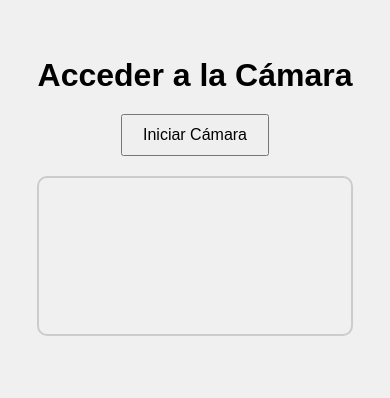
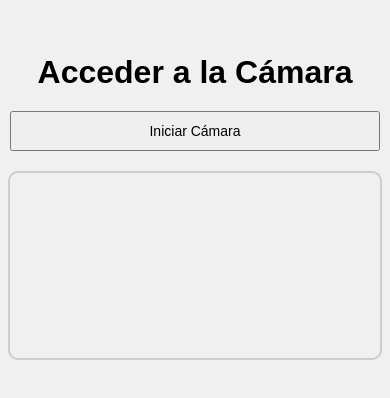
Before and after one commit to marcelosan6000/webcam, a plain HTML site: page index.html in a window 390 px wide. Shown: the part 236-634 px from the top of the page. Drawn offline with Linux system fonts and the light colour scheme.

Commit message:
Add files via upload

```diff
--- a/styles.css
+++ b/styles.css
@@ -11,6 +11,7 @@ body {
 
 h1 {
     margin-bottom: 20px;
+    text-align: center;
 }
 
 button {
@@ -26,3 +27,19 @@ video {
     border: 2px solid #ccc;
     border-radius: 10px;
 }
+
+/* Media Queries para dispositivos móviles */
+@media (max-width: 600px) {
+    body {
+        padding: 10px;
+    }
+
+    button {
+        width: 100%;
+        font-size: 14px;
+    }
+
+    video {
+        width: 100%;
+    }
+}
```
